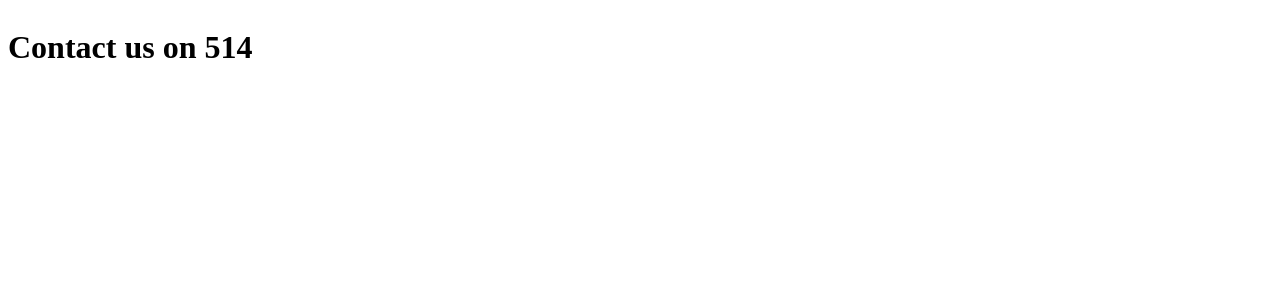
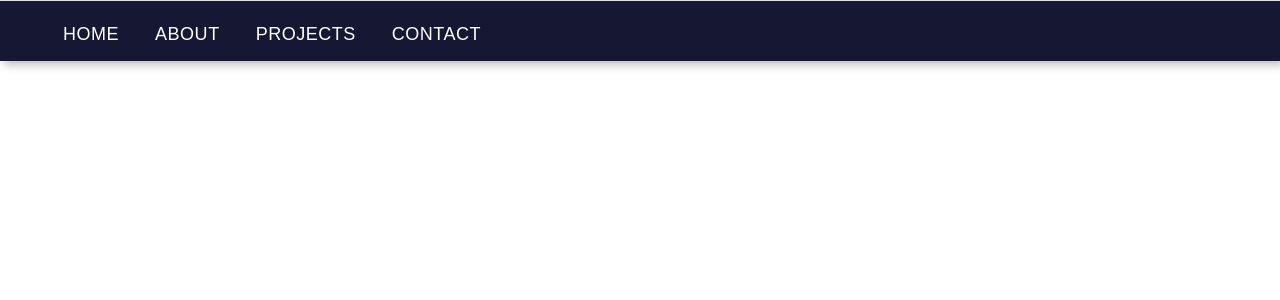
Before and after one commit to arunipatel06/portfolio, a React (Create React App) app in the folder my-portfolio/: page /contact/514 in a window 1280 px wide. Shown: the top 300 px of the page. Built offline with nearby package versions, Linux system fonts and the light colour scheme.

Commit message:
Changed Contact page

```diff
--- a/my-portfolio/src/Contact.js
+++ b/my-portfolio/src/Contact.js
@@ -1,10 +1,9 @@
 import React from "react";
+import NewNavbar from "./NewNavbar";
 
 const Contact = props => {
   return (
-    <div>
-      <h1>Contact us on {props.match.params.no}</h1>
-    </div>
+    <div><NewNavbar /></div>
   );
 };
 
```
